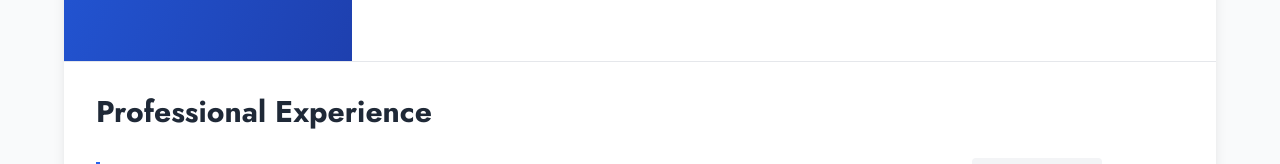
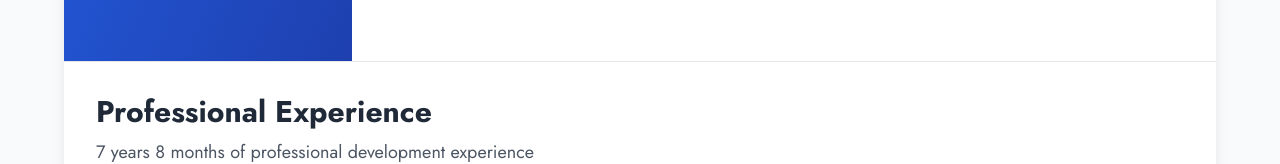
Before and after one commit to RostislavDugin/rostislav-dugin, a website: page index.html in a window 1280 px wide. Shown: the part 631-795 px from the top of the page. Drawn offline with nearby package versions, Linux system fonts and the light colour scheme.

Commit message:
add total expereince

```diff
--- a/index.html
+++ b/index.html
@@ -316,7 +316,12 @@
 
         <!-- Experience Section -->
         <div class="border-t border-gray-200 p-8">
-          <h2 class="mb-8 text-3xl font-bold text-gray-800">Professional Experience</h2>
+          <div class="mb-8">
+            <h2 class="mb-2 text-3xl font-bold text-gray-800">Professional Experience</h2>
+            <p class="text-lg text-gray-600">
+              <span id="total-experience-duration"></span> of professional development experience
+            </p>
+          </div>
 
           <!-- TgTaps -->
           <div class="mb-8 border-l-4 border-blue-600 pl-3 sm:pl-6">
@@ -832,6 +837,11 @@
       // Set durations
       document.getElementById('tgtaps-duration').textContent = calculateDuration('2024-09-01');
 
+      // Calculate total professional experience (from first job to present)
+      document.getElementById('total-experience-duration').textContent = calculateDuration(
+        '2017-11-01',
+      ).replace(/[()]/g, '');
+
       // Company total durations
       document.getElementById('dataox-total-duration').textContent = calculateDuration(
         '2020-03-01',
```
Also changed, not shown: styles.min.css.
